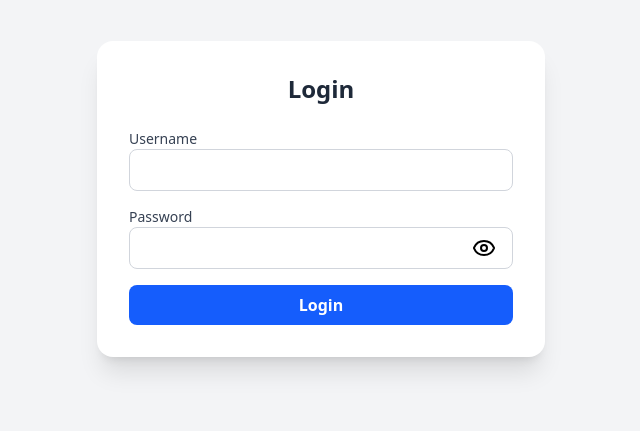
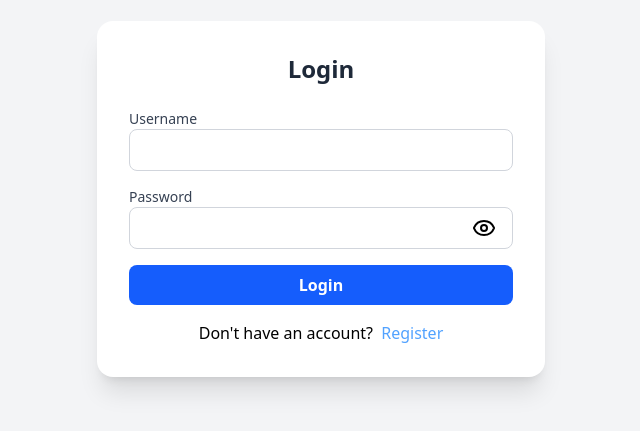
Before and after one commit to Lightbulb-Academy/lms-app-frontend, a React (Vite) app: page /login in a window 1280 px wide. Shown: the part 201-632 px from the top of the page, without its empty margins (319-959 px from the left). Built offline with nearby package versions, Linux system fonts and the light colour scheme.

Commit message:
add auth navigation link

```diff
--- a/src/pages/login.tsx
+++ b/src/pages/login.tsx
@@ -1,9 +1,9 @@
 import { FormEvent, useState } from "react";
 import Button from "../components/button";
 import Input from "../components/input";
-import axios from "axios";
+import axios, { AxiosError } from "axios";
 import { BASE_URL } from "../utils/constants";
-import { useNavigate } from "react-router";
+import { NavLink, useNavigate } from "react-router";
 import { toast } from "react-toastify";
 
 const Login = () => {
@@ -31,7 +31,7 @@
       toast("Welcome!!", {
         type: "success",
       });
-    } catch (err) {
+    } catch (err: any) {
       console.log(err);
       toast("Something went wrong! Please try again!!", {
         type: "error",
@@ -57,6 +57,15 @@
           {error && <p className="text-red-500">{error}</p>}
           <Button content="Login" type="submit" className="bg-blue-600" />
         </form>
+        <p className="text-center mt-4">
+          Don't have an account?{" "}
+          <NavLink
+            className="text-blue-400 ml-1 hover:underline"
+            to="/register"
+          >
+            Register
+          </NavLink>
+        </p>
       </div>
     </div>
   );
--- a/src/pages/register.tsx
+++ b/src/pages/register.tsx
@@ -49,6 +49,7 @@
           />
           <Button content="Register" type="submit" className="bg-blue-600" />
         </form>
+        {/* TODO: Add link to login page similar to Login page */}
       </div>
     </div>
   );
```
